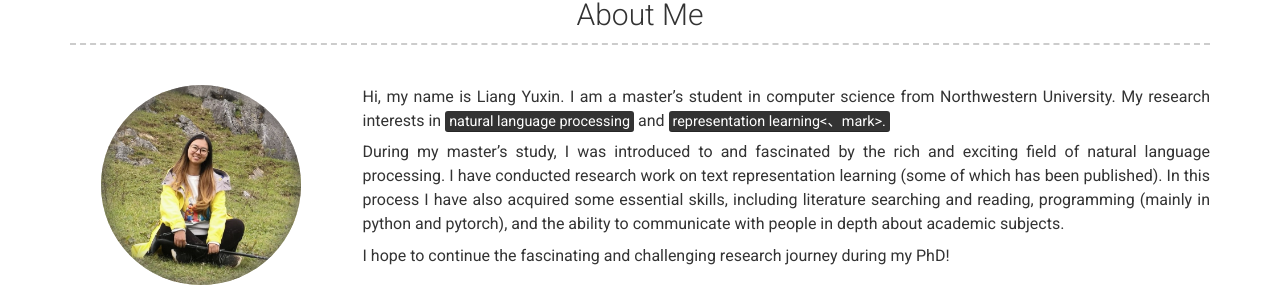
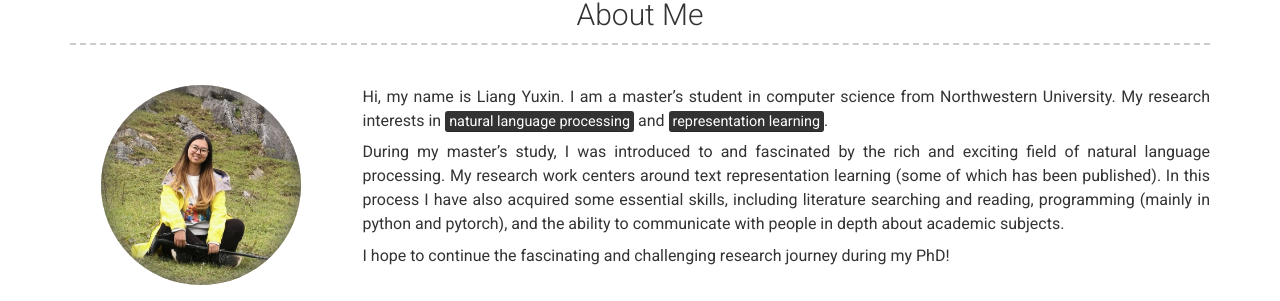
Before and after one commit to liangyuxin42/resume, a Jekyll site: the page built from index.md, in a window 1280 px wide. Shown: the part 194-495 px from the top of the page. Built offline with Jekyll 4.4.1, drawn with Linux system fonts in a browser that asks for light colours; nearby versions of some CDN libraries.

Commit message:
Update _config.yml

```diff
--- a/_config.yml
+++ b/_config.yml
@@ -52,11 +52,13 @@ darkmode: false
 # about_title: About Me (Use this to override about section title)
 about_profile_image: images/profile-photo.jpg
 about_content: | # this will include new lines to allow paragraphs
+
   Hi, my name is Liang Yuxin. I am a master's student in computer science from Northwestern University.
-  My research interests in <mark>natural language processing</mark> and <mark>representation learning<、mark>.
+  My research interests in <mark>natural language processing</mark> and <mark>representation learning</mark>.
+
 
   During my master's study, I was introduced to and fascinated by the rich and exciting field of natural language processing.
-  I have conducted research work on text representation learning (some of which has been published).
+  My research work centers around text representation learning (some of which has been published).
   In this process I have also acquired some essential skills, including literature searching and reading, programming (mainly in python and pytorch), and the ability to communicate with people in depth about academic subjects.
 
   I hope to continue the fascinating and challenging research journey during my PhD!
```
